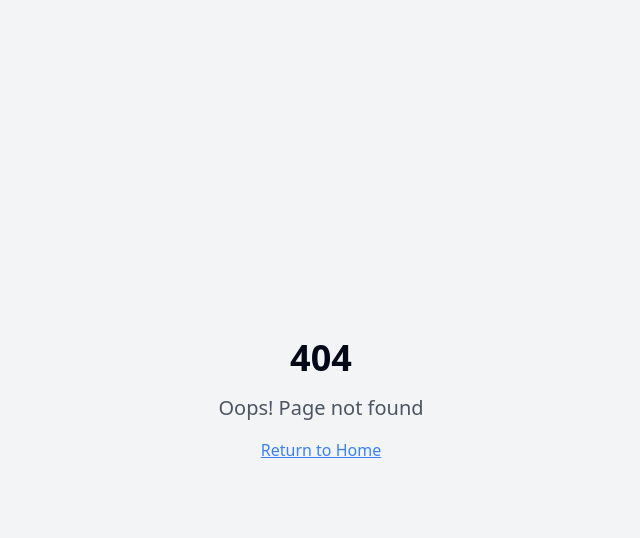
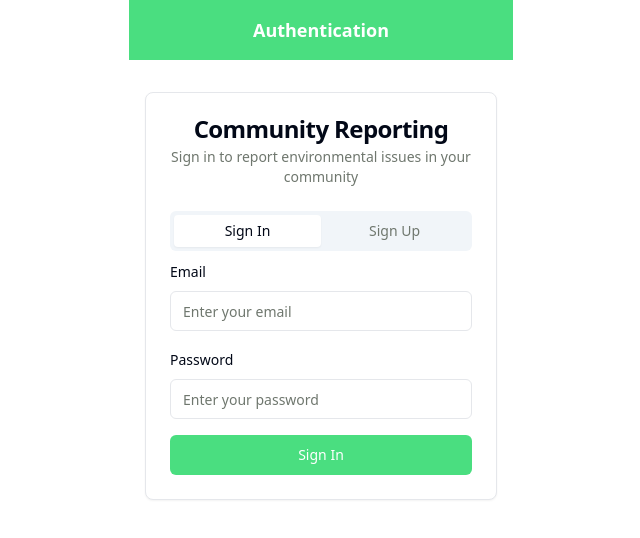
Before and after one commit to supduupa/sentinel-spotter-app-3356dfc5, a React (Vite) app: page /auth in a window 1280 px wide. Before the commit this address had no page. Shown: the top 538 px of the page, without its empty margins (319-959 px from the left). Built offline with nearby package versions, Linux system fonts and the light colour scheme.

Commit message:
Add Auth Pages
Added sign-in and login functionality to the application. This includes new routes and components for user authentication.

```diff
--- a/src/App.tsx
+++ b/src/App.tsx
@@ -3,23 +3,27 @@ import { Toaster as Sonner } from "@/components/ui/sonner";
 import { TooltipProvider } from "@/components/ui/tooltip";
 import { QueryClient, QueryClientProvider } from "@tanstack/react-query";
 import { BrowserRouter, Routes, Route } from "react-router-dom";
+import { AuthProvider } from "@/hooks/useAuth";
 import Home from "./pages/Home";
 import ReportForm from "./pages/ReportForm";
 import LocationTracker from "./pages/LocationTracker";
 import PhotoCapture from "./pages/PhotoCapture";
 import Confirmation from "./pages/Confirmation";
+import Auth from "./pages/Auth";
 import NotFound from "./pages/NotFound";
 
 const queryClient = new QueryClient();
 
 const App = () => (
   <QueryClientProvider client={queryClient}>
+    <AuthProvider>
       <TooltipProvider>
         <Toaster />
         <Sonner />
         <BrowserRouter>
           <Routes>
             <Route path="/" element={<Home />} />
+            <Route path="/auth" element={<Auth />} />
             <Route path="/report" element={<ReportForm />} />
             <Route path="/report/location" element={<LocationTracker />} />
             <Route path="/report/photos" element={<PhotoCapture />} />
@@ -29,6 +33,7 @@ const App = () => (
           </Routes>
         </BrowserRouter>
       </TooltipProvider>
+    </AuthProvider>
   </QueryClientProvider>
 );
 
--- /dev/null
+++ b/src/hooks/useAuth.tsx
@@ -0,0 +1,59 @@
+import { useState, useEffect, createContext, useContext } from "react";
+import { User, Session } from "@supabase/supabase-js";
+import { supabase } from "@/integrations/supabase/client";
+
+interface AuthContextType {
+  user: User | null;
+  session: Session | null;
+  loading: boolean;
+  signOut: () => Promise<void>;
+}
+
+const AuthContext = createContext<AuthContextType | undefined>(undefined);
+
+export const AuthProvider = ({ children }: { children: React.ReactNode }) => {
+  const [user, setUser] = useState<User | null>(null);
+  const [session, setSession] = useState<Session | null>(null);
+  const [loading, setLoading] = useState(true);
+
+  useEffect(() => {
+    // Set up auth state listener FIRST
+    const { data: { subscription } } = supabase.auth.onAuthStateChange(
+      (event, session) => {
+        setSession(session);
+        setUser(session?.user ?? null);
+        setLoading(false);
+      }
+    );
+
+    // THEN check for existing session
+    supabase.auth.getSession().then(({ data: { session } }) => {
+      setSession(session);
+      setUser(session?.user ?? null);
+      setLoading(false);
+    });
+
+    return () => subscription.unsubscribe();
+  }, []);
+
+  const signOut = async () => {
+    await supabase.auth.signOut();
+  };
+
+  const value = {
+    user,
+    session,
+    loading,
+    signOut,
+  };
+
+  return <AuthContext.Provider value={value}>{children}</AuthContext.Provider>;
+};
+
+export const useAuth = () => {
+  const context = useContext(AuthContext);
+  if (context === undefined) {
+    throw new Error("useAuth must be used within an AuthProvider");
+  }
+  return context;
+};
--- /dev/null
+++ b/src/pages/Auth.tsx
@@ -0,0 +1,206 @@
+import { useState, useEffect } from "react";
+import { Button } from "@/components/ui/button";
+import { Input } from "@/components/ui/input";
+import { Label } from "@/components/ui/label";
+import { Card, CardContent, CardDescription, CardHeader, CardTitle } from "@/components/ui/card";
+import { Tabs, TabsContent, TabsList, TabsTrigger } from "@/components/ui/tabs";
+import { useNavigate } from "react-router-dom";
+import { supabase } from "@/integrations/supabase/client";
+import { useToast } from "@/hooks/use-toast";
+import { HeaderBar } from "@/components/ui/header-bar";
+import { MobileContainer } from "@/components/ui/mobile-container";
+
+const Auth = () => {
+  const [email, setEmail] = useState("");
+  const [password, setPassword] = useState("");
+  const [loading, setLoading] = useState(false);
+  const navigate = useNavigate();
+  const { toast } = useToast();
+
+  useEffect(() => {
+    // Check if user is already logged in
+    const checkUser = async () => {
+      const { data: { session } } = await supabase.auth.getSession();
+      if (session) {
+        navigate("/");
+      }
+    };
+    checkUser();
+  }, [navigate]);
+
+  const handleSignUp = async (e: React.FormEvent) => {
+    e.preventDefault();
+    setLoading(true);
+
+    try {
+      const redirectUrl = `${window.location.origin}/`;
+
+      const { error } = await supabase.auth.signUp({
+        email,
+        password,
+        options: {
+          emailRedirectTo: redirectUrl
+        }
+      });
+
+      if (error) {
+        if (error.message.includes("already registered")) {
+          toast({
+            title: "Account already exists",
+            description: "Please try signing in instead.",
+            variant: "destructive",
+          });
+        } else {
+          toast({
+            title: "Sign up failed",
+            description: error.message,
+            variant: "destructive",
+          });
+        }
+      } else {
+        toast({
+          title: "Success!",
+          description: "Please check your email to confirm your account.",
+        });
+      }
+    } catch (error) {
+      toast({
+        title: "Error",
+        description: "An unexpected error occurred.",
+        variant: "destructive",
+      });
+    } finally {
+      setLoading(false);
+    }
+  };
+
+  const handleSignIn = async (e: React.FormEvent) => {
+    e.preventDefault();
+    setLoading(true);
+
+    try {
+      const { error } = await supabase.auth.signInWithPassword({
+        email,
+        password,
+      });
+
+      if (error) {
+        if (error.message.includes("Invalid login credentials")) {
+          toast({
+            title: "Invalid credentials",
+            description: "Please check your email and password.",
+            variant: "destructive",
+          });
+        } else {
+          toast({
+            title: "Sign in failed",
+            description: error.message,
+            variant: "destructive",
+          });
+        }
+      } else {
+        toast({
+          title: "Welcome back!",
+          description: "You have successfully signed in.",
+        });
+        navigate("/");
+      }
+    } catch (error) {
+      toast({
+        title: "Error",
+        description: "An unexpected error occurred.",
+        variant: "destructive",
+      });
+    } finally {
+      setLoading(false);
+    }
+  };
+
+  return (
+    <MobileContainer>
+      <HeaderBar title="Authentication" />
+
+      <div className="p-4 pt-8">
+        <Card>
+          <CardHeader className="text-center">
+            <CardTitle>Community Reporting</CardTitle>
+            <CardDescription>
+              Sign in to report environmental issues in your community
+            </CardDescription>
+          </CardHeader>
+          <CardContent>
+            <Tabs defaultValue="signin" className="w-full">
+              <TabsList className="grid w-full grid-cols-2">
+                <TabsTrigger value="signin">Sign In</TabsTrigger>
+                <TabsTrigger value="signup">Sign Up</TabsTrigger>
+              </TabsList>
+
+              <TabsContent value="signin">
+                <form onSubmit={handleSignIn} className="space-y-4">
+                  <div className="space-y-2">
+                    <Label htmlFor="email">Email</Label>
+                    <Input
+                      id="email"
+                      type="email"
+                      placeholder="Enter your email"
+                      value={email}
+                      onChange={(e) => setEmail(e.target.value)}
+                      required
+                    />
+                  </div>
+                  <div className="space-y-2">
+                    <Label htmlFor="password">Password</Label>
+                    <Input
+                      id="password"
+                      type="password"
+                      placeholder="Enter your password"
+                      value={password}
+                      onChange={(e) => setPassword(e.target.value)}
+                      required
+                    />
+                  </div>
+                  <Button type="submit" className="w-full" disabled={loading}>
+                    {loading ? "Signing in..." : "Sign In"}
+                  </Button>
+                </form>
+              </TabsContent>
+
+              <TabsContent value="signup">
+                <form onSubmit={handleSignUp} className="space-y-4">
+                  <div className="space-y-2">
+                    <Label htmlFor="signup-email">Email</Label>
+                    <Input
+                      id="signup-email"
+                      type="email"
+                      placeholder="Enter your email"
+                      value={email}
+                      onChange={(e) => setEmail(e.target.value)}
+                      required
+                    />
+                  </div>
+                  <div className="space-y-2">
+                    <Label htmlFor="signup-password">Password</Label>
+                    <Input
+                      id="signup-password"
+                      type="password"
+                      placeholder="Create a password"
+                      value={password}
+                      onChange={(e) => setPassword(e.target.value)}
+                      required
+                      minLength={6}
+                    />
+                  </div>
+                  <Button type="submit" className="w-full" disabled={loading}>
+                    {loading ? "Creating account..." : "Sign Up"}
+                  </Button>
+                </form>
+              </TabsContent>
+            </Tabs>
+          </CardContent>
+        </Card>
+      </div>
+    </MobileContainer>
+  );
+};
+
+export default Auth;
--- a/src/pages/Home.tsx
+++ b/src/pages/Home.tsx
@@ -2,10 +2,20 @@ import { Button } from "@/components/ui/button";
 import { HeaderBar } from "@/components/ui/header-bar";
 import { MobileContainer } from "@/components/ui/mobile-container";
 import { useNavigate } from "react-router-dom";
+import { useAuth } from "@/hooks/useAuth";
 import environmentalDamage from "@/assets/environmental-damage.jpg";
 
 const Home = () => {
   const navigate = useNavigate();
+  const { user, signOut } = useAuth();
+
+  const handleAuthAction = () => {
+    if (user) {
+      signOut();
+    } else {
+      navigate("/auth");
+    }
+  };
 
   return (
     <MobileContainer>
@@ -39,7 +49,7 @@ const Home = () => {
         </div>
 
         {/* Report Button */}
-        <div className="pt-8">
+        <div className="pt-8 space-y-3">
           <Button
             variant="mobile"
             className="w-full"
@@ -47,6 +57,21 @@ const Home = () => {
           >
             Report Galamsey
           </Button>
+
+          {/* Auth Button */}
+          <Button
+            variant="outline"
+            className="w-full"
+            onClick={handleAuthAction}
+          >
+            {user ? "Sign Out" : "Sign In"}
+          </Button>
+
+          {user && (
+            <p className="text-center text-sm text-muted-foreground">
+              Signed in as {user.email}
+            </p>
+          )}
         </div>
       </div>
     </MobileContainer>
```
Also changed, not shown: 1 other file (tests, documents, lock files or other folders). Lines whose indentation alone changed are shown as unchanged.
